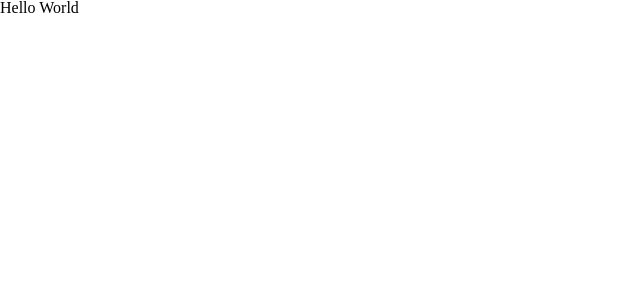
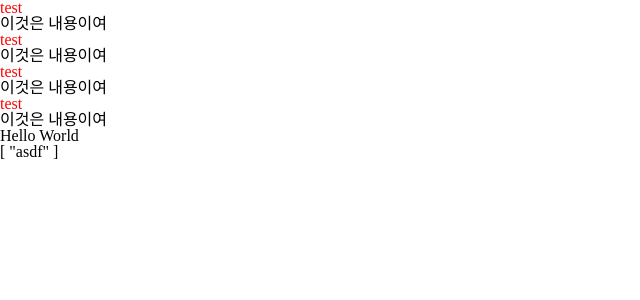
Before and after one commit to akfakf0509/Composition-To-do-List, a Nuxt app: page / in a window 1280 px wide. Shown: the top 300 px of the page, without its empty margins (0-640 px from the left). Built offline with nearby package versions, Linux system fonts and the light colour scheme.

Commit message:
work card(WIP)

```diff
--- a/app.vue
+++ b/app.vue
@@ -1,3 +1,14 @@
+<script setup>
+const workList = ref(["asdf"]);
+</script>
+
 <template>
+    <ul>
+        <WorkCard title="test" />
+        <WorkCard title="test" />
+        <WorkCard title="test" />
+        <WorkCard title="test" />
+    </ul>
     <div>Hello World</div>
+    {{ workList }}
 </template>
--- /dev/null
+++ b/components/WorkCard.vue
@@ -0,0 +1,24 @@
+<script setup>
+const props = defineProps({
+    title: {
+        default: "",
+        required: false,
+        type: String,
+    },
+});
+</script>
+
+<template>
+    <li class="work-card">
+        <p class="work-card__title">{{ title }}</p>
+        이것은 내용이여
+    </li>
+</template>
+
+<style lang="scss" scoped>
+.work-card {
+    &__title {
+        color: red;
+    }
+}
+</style>
```
